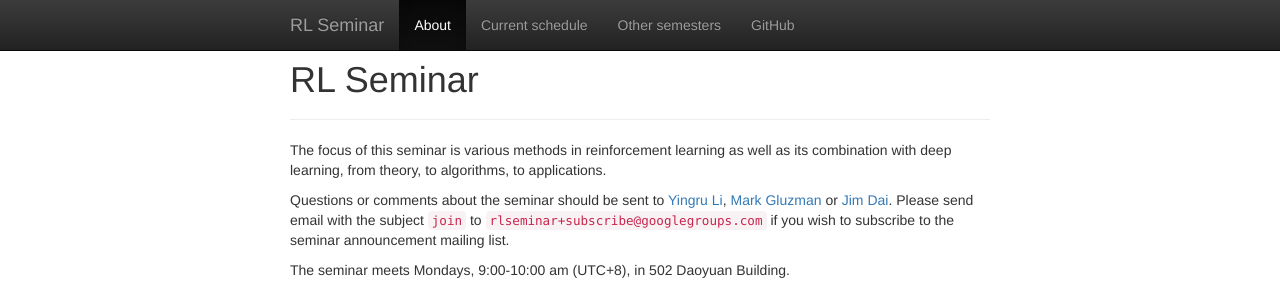
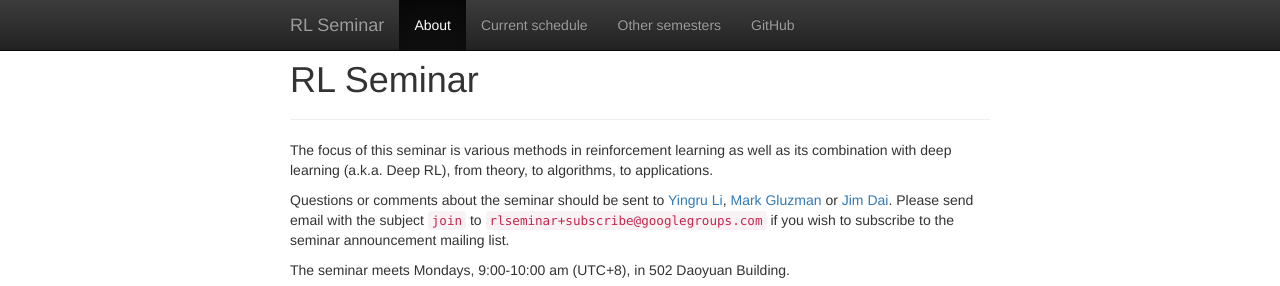
Before and after one commit to rlseminar/rlseminar.github.io, a Jekyll site: the page built from about.md, in a window 1280 px wide and 1015 px high, cut to the strip 0-286 px from the top of the window. Built offline with Jekyll 4.4.1, drawn with Linux system fonts in a browser that asks for light colours; nearby versions of some CDN libraries.

Commit message:
update ico

```diff
--- a/_includes/head.html
+++ b/_includes/head.html
@@ -4,7 +4,7 @@
   <meta name="viewport" content="width=device-width, initial-scale=1">
 
   <title>{{ page.title }}</title>
-
+  <link rel="icon" href="/img/mstile_258x205_wQN_icon.ico" type="image/x-icon" />
   <link rel="stylesheet" href="https://maxcdn.bootstrapcdn.com/bootstrap/3.3.6/css/bootstrap.min.css" integrity="sha384-1q8mTJOASx8j1Au+a5WDVnPi2lkFfwwEAa8hDDdjZlpLegxhjVME1fgjWPGmkzs7" crossorigin="anonymous">
   <link rel="stylesheet" href="https://maxcdn.bootstrapcdn.com/bootstrap/3.3.6/css/bootstrap-theme.min.css" integrity="sha384-fLW2N01lMqjakBkx3l/M9EahuwpSfeNvV63J5ezn3uZzapT0u7EYsXMjQV+0En5r" crossorigin="anonymous">
   <link href="{{ site.baseurl }}/css/seminar.css" rel="stylesheet">
--- a/about.md
+++ b/about.md
@@ -2,7 +2,7 @@
 nav: about
 ---
 
-The focus of this seminar is various methods in reinforcement learning as well as its combination with deep learning, from theory, to algorithms, to applications.
+The focus of this seminar is various methods in reinforcement learning as well as its combination with deep learning (a.k.a. Deep RL), from theory, to algorithms, to applications.
 
 Questions or comments about the seminar should be sent to
 [Yingru Li][yingru], [Mark Gluzman][mark] or [Jim Dai][jim].
```
Also changed, not shown: static/img/mstile_258x205_wQN_icon.ico (added).
